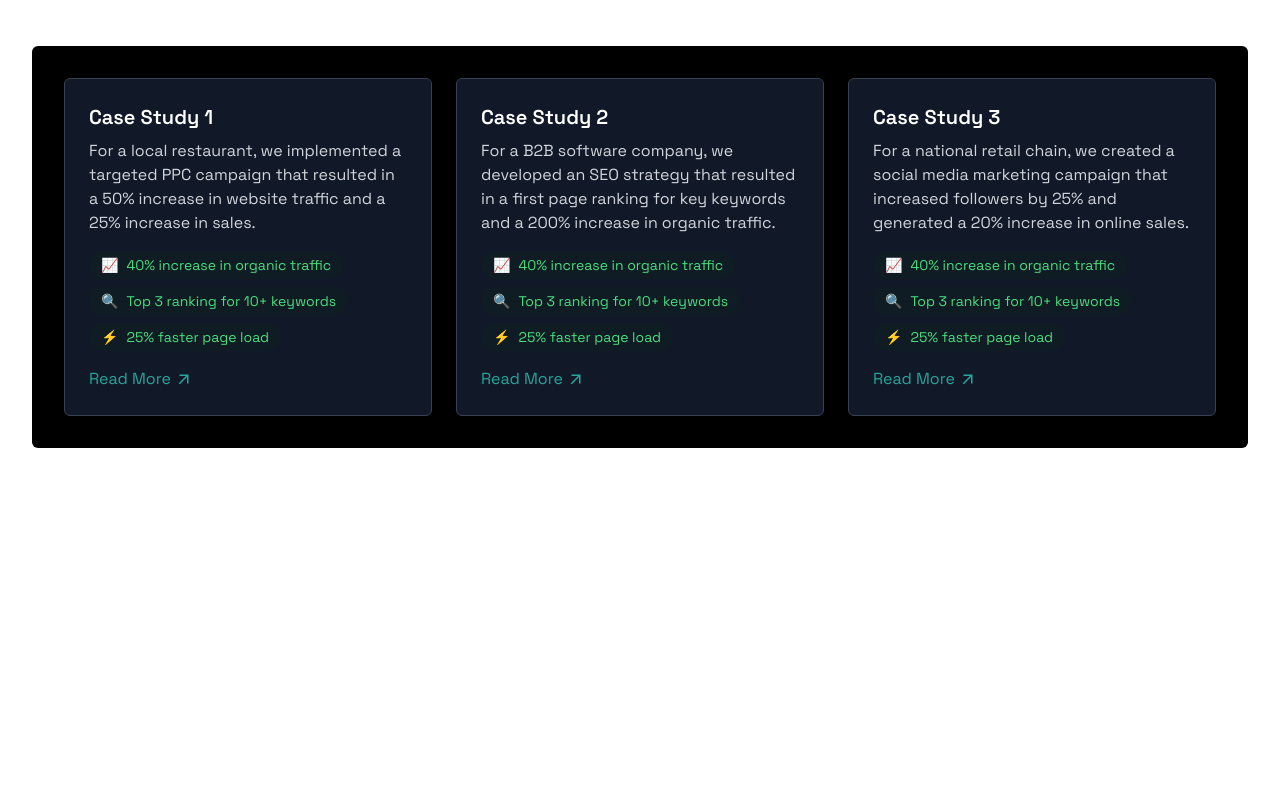
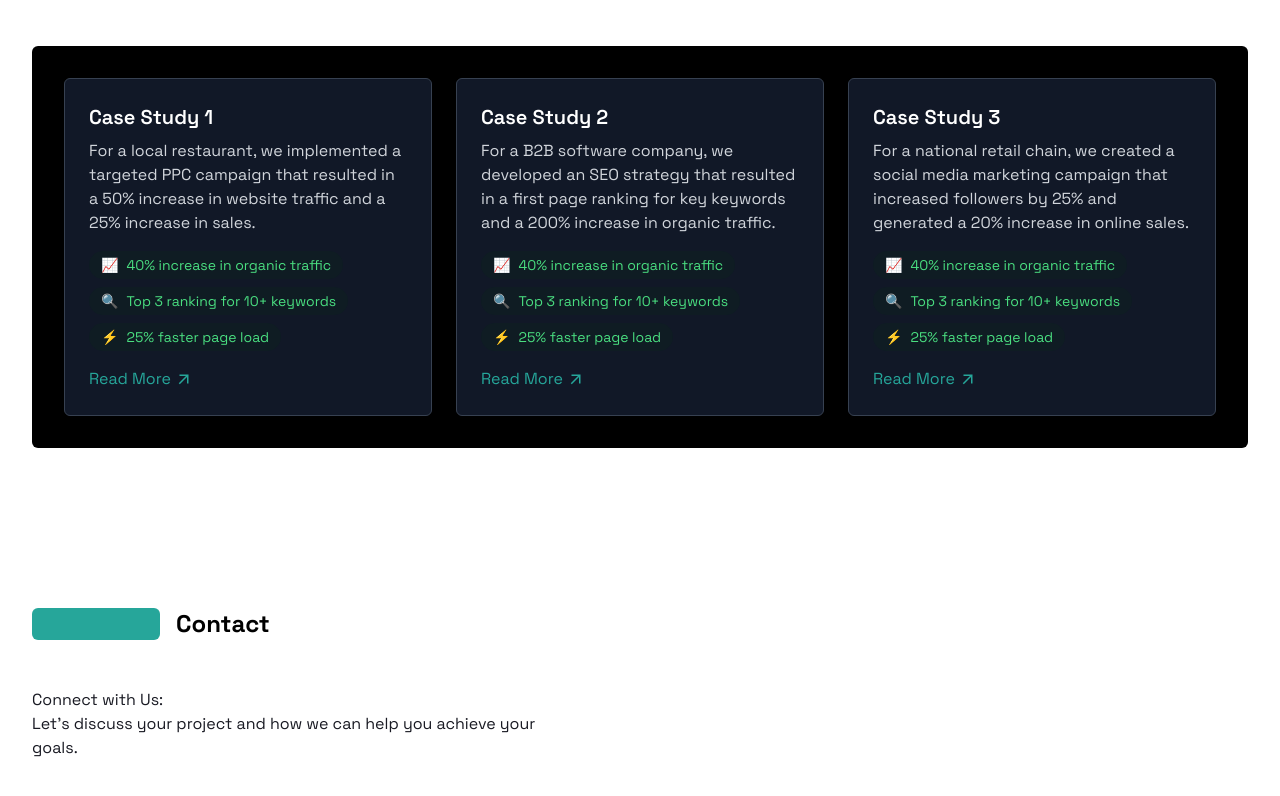
Before and after one commit to mwyzer/akt-company-profile, a React (Vite) app: page / in a window 1280 px wide. Shown: the part 3464-4260 px from the top of the page. Before the commit the page ends 3976 px from the top, so only its background shows below. Built offline with nearby package versions, Linux system fonts and the light colour scheme.

Commit message:
contact form

```diff
--- a/src/App.jsx
+++ b/src/App.jsx
@@ -5,6 +5,7 @@ import Services from "./components/Services";
 import CTA from "./components/CTA";
 import CaseStudies from "./components/CaseStudies";
 import IndustrySolution from "./components/IndustrySolution";
+import Contact from "./components/Contact";
 
 function App() {
   return (
@@ -15,6 +16,7 @@ function App() {
       <CTA />
       <IndustrySolution />
       <CaseStudies />
+      <Contact />
     </div>
   );
 }
--- /dev/null
+++ b/src/components/Contact.jsx
@@ -0,0 +1,24 @@
+import React from "react";
+
+function Contact() {
+  return (
+    <section className="pt-24 pb-12 bg-white" id="contact">
+      <div className="max-w-7xl mx-auto px-4 sm:px-6 lg:px-8">
+        {/* Headline and description */}
+        <div className="flex flex-col md:flex-row gap-4 mb-12">
+          <div className="flex-shrink-0 bg-primary text-white py-2 px-16 rounded-md"></div>
+          <h2 className="text-2xl font-bold">Contact</h2>
+        </div>
+        <div className="md:w-2/3">
+          <p className="text-secondary md:w-2/3">
+            Connect with Us: <br />
+            Let's discuss your project and how we can help you achieve your
+            goals.
+          </p>
+        </div>
+      </div>
+    </section>
+  );
+}
+
+export default Contact;
```
